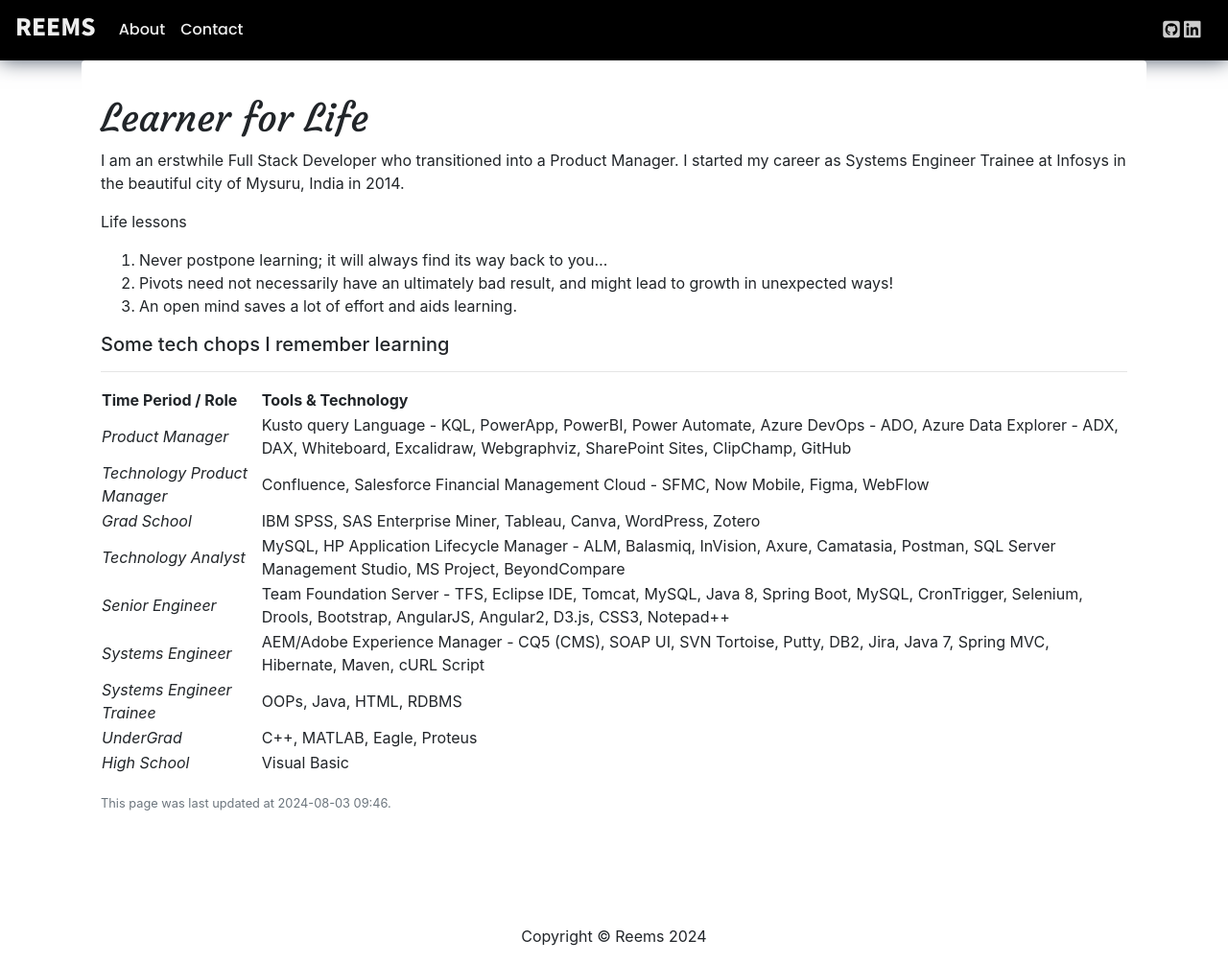
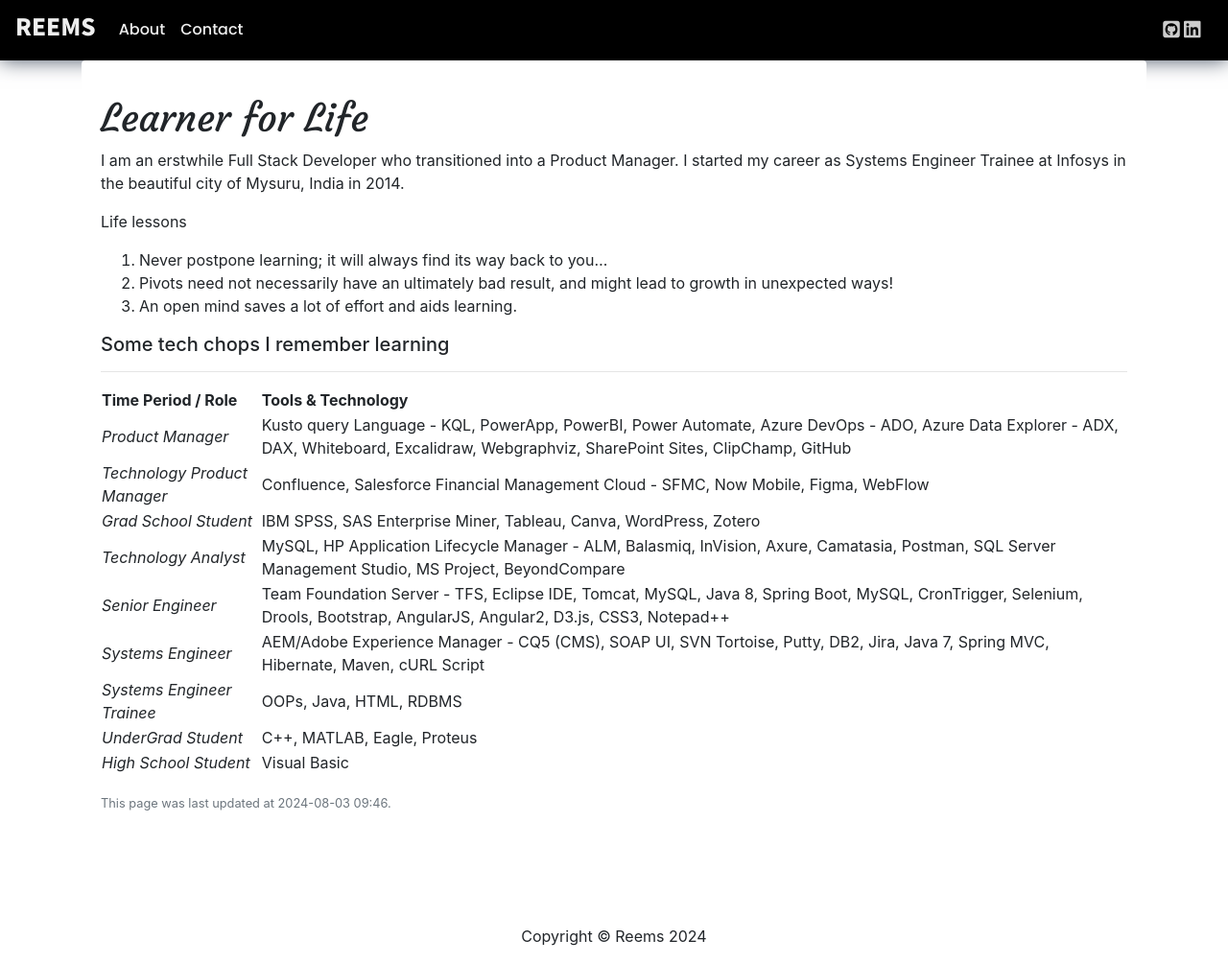
Before and after one commit to reemstk/reemstk.github.io, a Jekyll site: the page built from pages/about.md, in a window 1280 px wide. Shown: the whole page at 96% size. Built offline with Jekyll 4.4.1, drawn with Linux system fonts in a browser that asks for light colours; nearby versions of some CDN libraries; comment, search, counter and statistics services are not loaded.

Commit message:
Update about.md

```diff
--- a/pages/about.md
+++ b/pages/about.md
@@ -24,10 +24,10 @@
 |-------------|--------------------|
 |_Product Manager_| Kusto query Language - KQL, PowerApp, PowerBI, Power Automate, Azure DevOps - ADO, Azure Data Explorer - ADX, DAX, Whiteboard, Excalidraw, Webgraphviz, SharePoint Sites, ClipChamp, GitHub |
 |_Technology Product Manager_| Confluence, Salesforce Financial Management Cloud - SFMC, Now Mobile, Figma, WebFlow|
-|_Grad School_| IBM SPSS, SAS Enterprise Miner, Tableau, Canva, WordPress, Zotero |
+|_Grad School Student_| IBM SPSS, SAS Enterprise Miner, Tableau, Canva, WordPress, Zotero |
 |_Technology Analyst_| MySQL, HP Application Lifecycle Manager - ALM, Balasmiq, InVision, Axure, Camatasia, Postman, SQL Server Management Studio, MS Project, BeyondCompare |
 |_Senior Engineer_| Team Foundation Server - TFS, Eclipse IDE, Tomcat, MySQL, Java 8, Spring Boot, MySQL, CronTrigger, Selenium, Drools, Bootstrap, AngularJS, Angular2, D3.js, CSS3, Notepad++ |
 |_Systems Engineer_| AEM/Adobe Experience Manager - CQ5 (CMS), SOAP UI, SVN Tortoise, Putty, DB2, Jira, Java 7, Spring MVC, Hibernate, Maven, cURL Script|
 |_Systems Engineer Trainee_| OOPs, Java, HTML, RDBMS |
-|_UnderGrad_| C++, MATLAB, Eagle, Proteus |
-|_High School_| Visual Basic |
+|_UnderGrad Student_| C++, MATLAB, Eagle, Proteus |
+|_High School Student_| Visual Basic |
```
